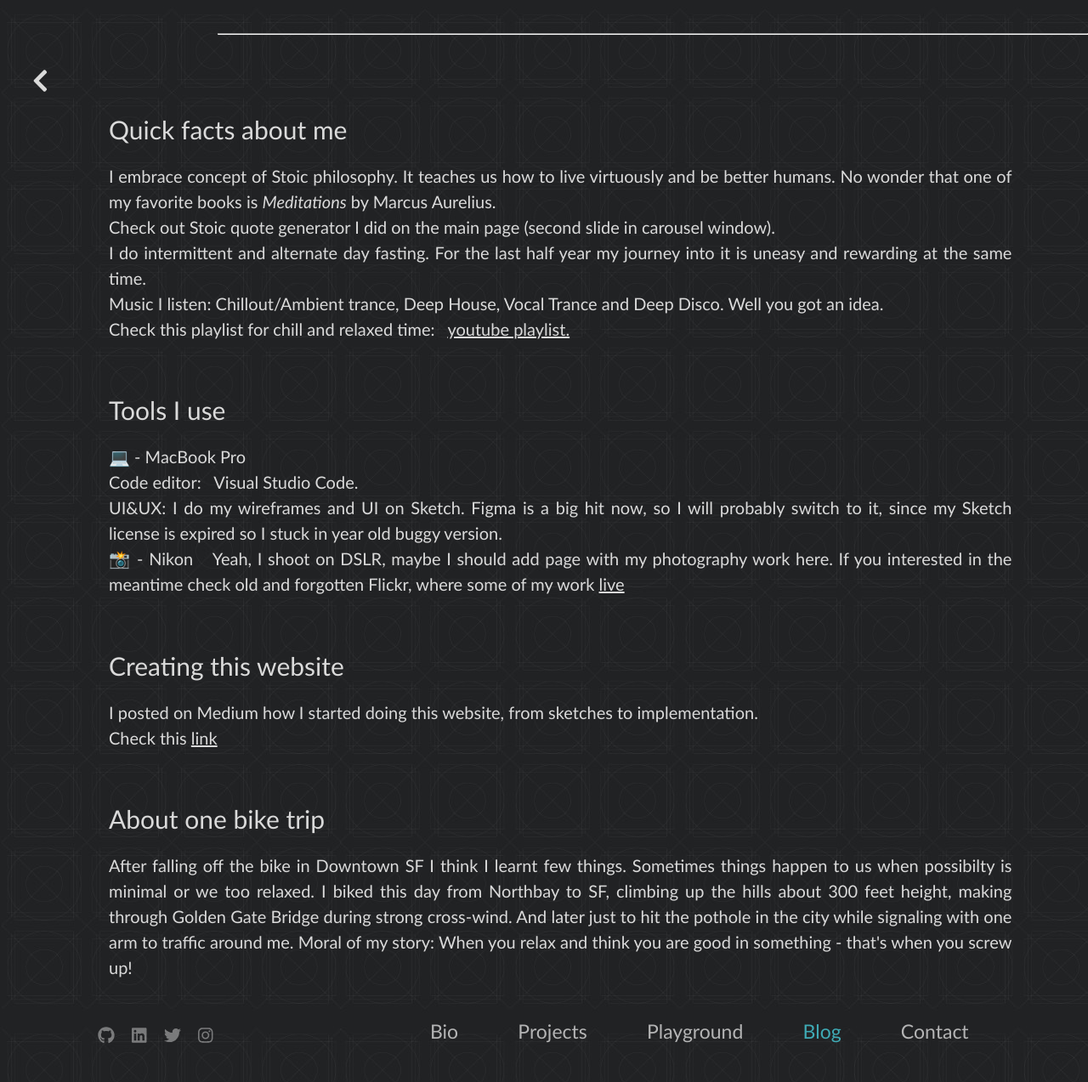
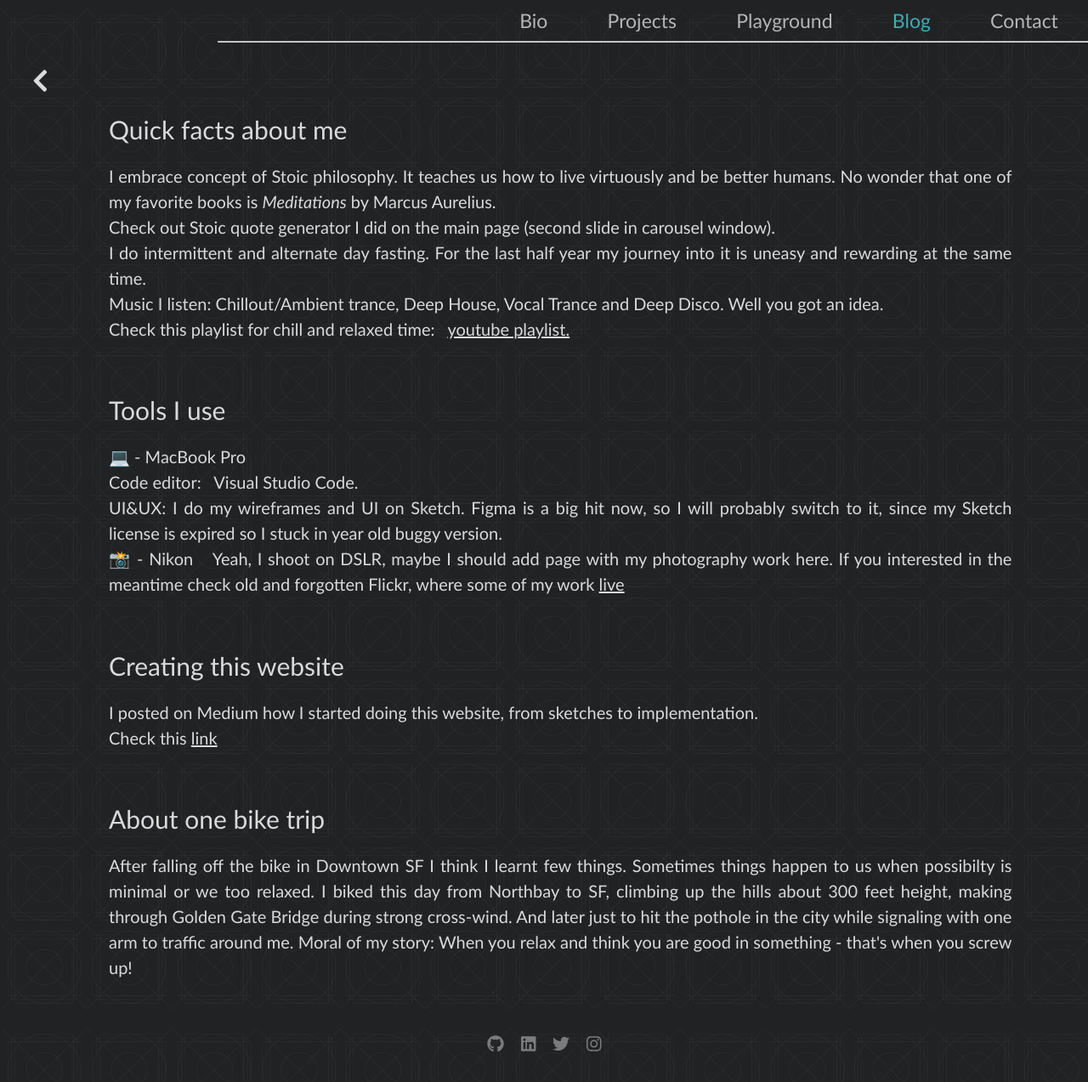
Before and after one commit to sagdish/dev-portfolio, a React (Create React App) app: page /blog in a window 1280 px wide. Shown: the whole page at 85% size. Built offline with nearby package versions, Linux system fonts and the light colour scheme.

Commit message:
moving navigatino to top

```diff
--- a/src/App.css
+++ b/src/App.css
@@ -25,12 +25,18 @@
   justify-content: center;
   flex-direction: column;
   width: 100vw;
-  height: 80px;
+  height: 60px;
   position: fixed;
   top: 0;
   left: 0;
+  z-index: 1;
   /* border: 1px solid red; */
 }
+
+.nav-bar.active {
+  background: #212224;
+}
+
 .pages-title {
   display: flex;
   flex-direction: row;
@@ -57,6 +63,14 @@
 .nav-bar .line {
   width: 80%;
   align-self: flex-end;
+  /* transition: 0.3s;
+  transition-duration: 0.4s; */
+
+
+
+  transition: 0.3s ease-out;
+  transform:scaleY(1);
+  transform-origin:top
 }
 
 /* end navbar styles */
@@ -276,9 +290,13 @@
   justify-content: space-around;
   width: 100vw;
   bottom: 0;
-  height: 100px;
+  height: 80px;
   margin-bottom: 5px;
   /* border: 1px solid red; */
+}
+
+.footer.active {
+  background: #212224;
 }
 
 .footer-social {
--- a/src/components/Footer.js
+++ b/src/components/Footer.js
@@ -5,6 +5,7 @@ import { faGithub, faLinkedin, faTwitter, faInstagram } from '@fortawesome/free-
 
 function Footer(props) {
   const location = useLocation();
+
   return (
     <div className='footer'>
       <div className='footer-social'>
@@ -40,38 +41,38 @@ function Footer(props) {
 
       {location.pathname === '/' ? (<div className='footer-name'>
           SAGDI FORMANOV
-        </div>) :
-        (<div className='pages-title'>
-          <Link style={{textDecoration: 'none'}} to='/about'>
-            <h3
-              className={location.pathname === '/about' ? 'current' : ''}
-            >Bio</h3>
-          </Link>
+        </div>) : null
+        // (<div className='pages-title'>
+        //   <Link style={{textDecoration: 'none'}} to='/about'>
+        //     <h3
+        //       className={location.pathname === '/about' ? 'current' : ''}
+        //     >Bio</h3>
+        //   </Link>
 
-          <Link style={{textDecoration: 'none'}} to='/projects'>
-            <h3
-               className={location.pathname === '/projects' ? 'current' : ''}
-            >Projects</h3>
-          </Link>
+        //   <Link style={{textDecoration: 'none'}} to='/projects'>
+        //     <h3
+        //        className={location.pathname === '/projects' ? 'current' : ''}
+        //     >Projects</h3>
+        //   </Link>
 
-          <Link style={{textDecoration: 'none'}} to='/play'>
-            <h3
-              className={location.pathname === '/play' ? 'current' : ''}
-            >Playground</h3>
-          </Link>
+        //   <Link style={{textDecoration: 'none'}} to='/play'>
+        //     <h3
+        //       className={location.pathname === '/play' ? 'current' : ''}
+        //     >Playground</h3>
+        //   </Link>
 
-          <Link style={{textDecoration: 'none'}} to='/blog'>
-            <h3
-              className={location.pathname === '/blog' ? 'current' : ''}
-            >Blog</h3>
-          </Link>
+        //   <Link style={{textDecoration: 'none'}} to='/blog'>
+        //     <h3
+        //       className={location.pathname === '/blog' ? 'current' : ''}
+        //     >Blog</h3>
+        //   </Link>
 
-          <Link style={{textDecoration: 'none'}} to='/contact'>
-            <h3
-              className={location.pathname === '/contact' ? 'current' : ''}
-            >Contact</h3>
-          </Link>
-        </div>)
+        //   <Link style={{textDecoration: 'none'}} to='/contact'>
+        //     <h3
+        //       className={location.pathname === '/contact' ? 'current' : ''}
+        //     >Contact</h3>
+        //   </Link>
+        // </div>)
       }
 
 
--- a/src/components/Navbar.js
+++ b/src/components/Navbar.js
@@ -1,4 +1,4 @@
-import React from 'react';
+import React, { useState } from 'react';
 import { useLocation, Link } from 'react-router-dom';
 
 import './style.css'
@@ -7,8 +7,57 @@ function Navbar() {
 
   const location = useLocation();
   // console.log('location',location)
+
+  const [ navBar, setNavBar ] = useState(false);
+
+  const setBackground = () => {
+    if (window.scrollY > 60) {
+      setNavBar(true)
+    } else {
+      setNavBar(false)
+    }
+  }
+  window.addEventListener('scroll', setBackground)
+
   return (
-    <div className='nav-bar'>
+    <div className={navBar && location.pathname !== '/' ? 'nav-bar active' : 'nav-bar'}>
+
+      {location.pathname === '/' ? null : (
+        <div className='pages-title' style={{
+          alignSelf: 'flex-end'
+        }}>
+          <Link style={{textDecoration: 'none'}} to='/about'>
+            <h3
+              className={location.pathname === '/about' ? 'current' : ''}
+            >Bio</h3>
+          </Link>
+
+          <Link style={{textDecoration: 'none'}} to='/projects'>
+            <h3
+                className={location.pathname === '/projects' ? 'current' : ''}
+            >Projects</h3>
+          </Link>
+
+          <Link style={{textDecoration: 'none'}} to='/play'>
+            <h3
+              className={location.pathname === '/play' ? 'current' : ''}
+            >Playground</h3>
+          </Link>
+
+          <Link style={{textDecoration: 'none'}} to='/blog'>
+            <h3
+              className={location.pathname === '/blog' ? 'current' : ''}
+            >Blog</h3>
+          </Link>
+
+          <Link style={{textDecoration: 'none'}} to='/contact'>
+            <h3
+              className={location.pathname === '/contact' ? 'current' : ''}
+            >Contact</h3>
+          </Link>
+        </div>
+      )}
+
       <div className='line'>
         <hr/>
       </div>
```
